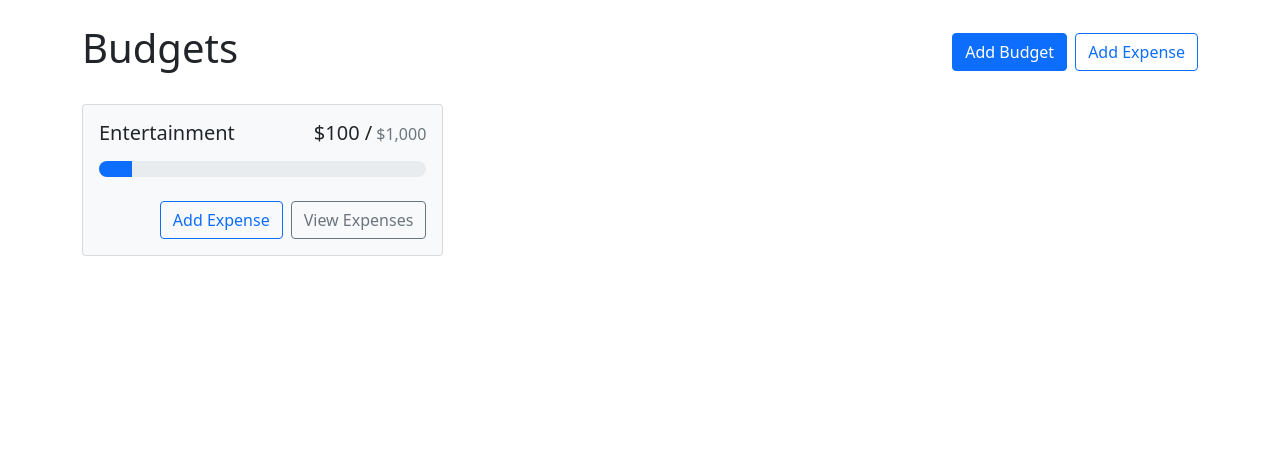
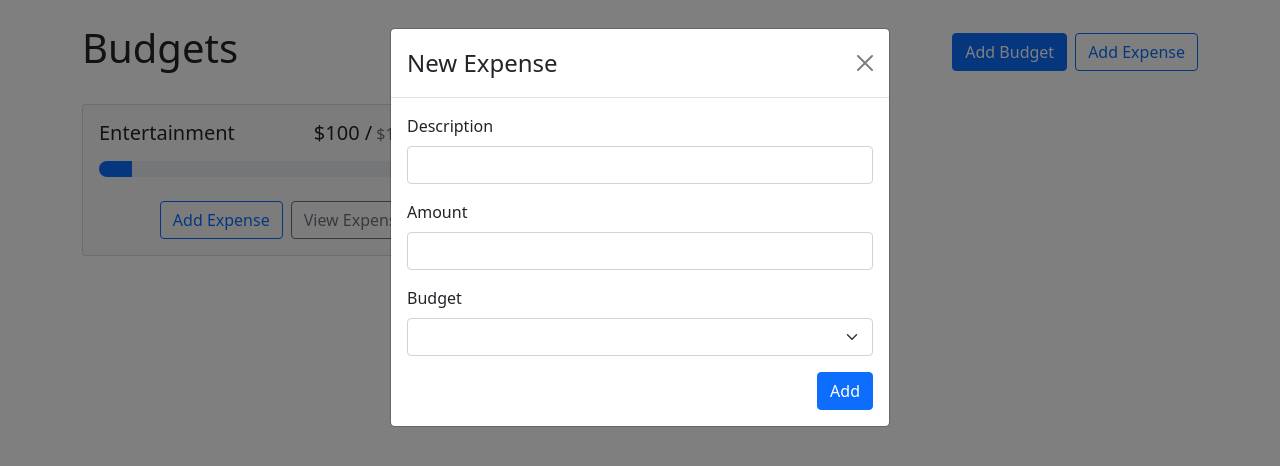
Before and after one commit to jsadsad/Budget-Tracker, a React (Create React App) app: page / in a window 1280 px wide. Shown: the top 466 px of the page. Built offline with nearby package versions, Linux system fonts and the light colour scheme.

Commit message:
expenseBudgetModal is working

```diff
--- a/src/App.js
+++ b/src/App.js
@@ -2,6 +2,7 @@ import { useState } from 'react'
 import { Button, Stack } from 'react-bootstrap'
 import Container from 'react-bootstrap/Container'
 import AddBudgetModal from './components/AddBudgetModal'
+import AddExpenseModal from './components/AddExpenseModal'
 import BudgetCard from './components/BudgetCard'
 import { useBudgets } from './contexts/BudgetsContext'
 
@@ -57,6 +58,10 @@ const App = () => {
         show={showAddBudgetModal}
         handleClose={() => setShowAddBudgetModal(false)}
       />
+      <AddExpenseModal
+        show={true}
+        handleClose={() => setShowAddBudgetModal(false)}
+      />
     </>
   )
 }
--- /dev/null
+++ b/src/components/AddExpenseModal.js
@@ -0,0 +1,65 @@
+import React from 'react'
+
+import { Form, Modal, Button } from 'react-bootstrap'
+import { useBudgets } from '../contexts/BudgetsContext'
+import { useRef } from 'react' // creating references via variables.
+
+const AddExpenseModal = ({ show, handleClose, defaultBudgetId }) => {
+  const descriptionRef = useRef()
+  const amountRef = useRef()
+  const budgetIdRef = useRef()
+  const { addExpense, budgets } = useBudgets()
+
+  const handleSubmit = (e) => {
+    e.preventDefault()
+    addExpense({
+      descriptionRef: descriptionRef.current.value,
+      amountRef: parseFloat(amountRef.current.value),
+      budgetId: budgetIdRef.current.value,
+    })
+    handleClose() // close modal whenever we submit
+  }
+
+  return (
+    <Modal show={show} onHide={handleClose}>
+      <Form onSubmit={handleSubmit}>
+        <Modal.Header closeButton>
+          <Modal.Title>New Expense</Modal.Title>
+        </Modal.Header>
+        <Modal.Body>
+          <Form.Group className="mb-3" controlId="description">
+            <Form.Label>Description</Form.Label>
+            <Form.Control ref={descriptionRef} type="text" required />
+          </Form.Group>
+          <Form.Group className="mb-3" controlId="Amount">
+            <Form.Label>Amount</Form.Label>
+            <Form.Control
+              ref={amountRef}
+              type="number"
+              required
+              min={0}
+              step={0.01}
+            />
+          </Form.Group>
+          <Form.Group className="mb-3" controlId="budgetId">
+            <Form.Label>Budget</Form.Label>
+            <Form.Select defaultValue={defaultBudgetId} ref={budgetIdRef}>
+              {budgets.map((budget) => (
+                <option key={budget.id} value={budget.id}>
+                  {budget.name}
+                </option>
+              ))}
+            </Form.Select>
+          </Form.Group>
+          <div className="d-flex justify-content-end">
+            <Button variant="primary" type="submit">
+              Add
+            </Button>
+          </div>
+        </Modal.Body>
+      </Form>
+    </Modal>
+  )
+}
+
+export default AddExpenseModal
```
